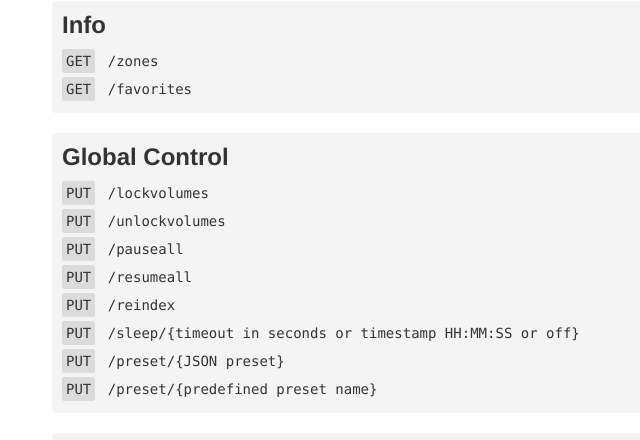
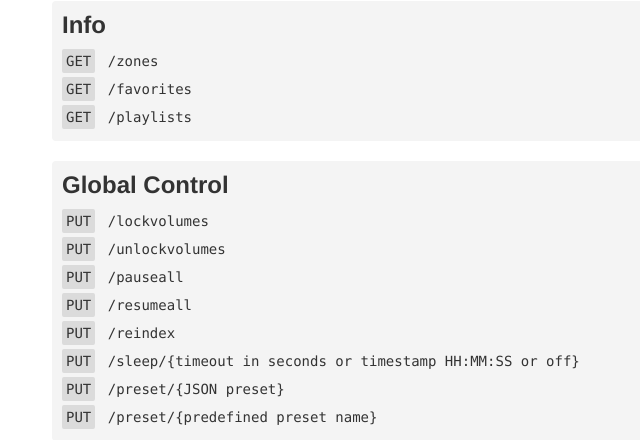
Before and after one commit to derekcamarillo/sonos-api, a website: page static/index.html in a window 1280 px wide. Shown: the part 360-800 px from the top of the page, without its empty margins (272-912 px from the left). Drawn offline with Linux system fonts and the light colour scheme.

Commit message:
add playlists endpoint to index

```diff
--- a/static/index.html
+++ b/static/index.html
@@ -27,6 +27,7 @@
         <h2>Info</h2>
         <p><span class="method">GET</span> <a href="/zones">/zones</a></p>
         <p><span class="method">GET</span> <a href="/favorites">/favorites</a></p>
+        <p><span class="method">GET</span> <a href="/playlists">/playlists</a></p>
       </div>
 
       <div class="docs">
```
